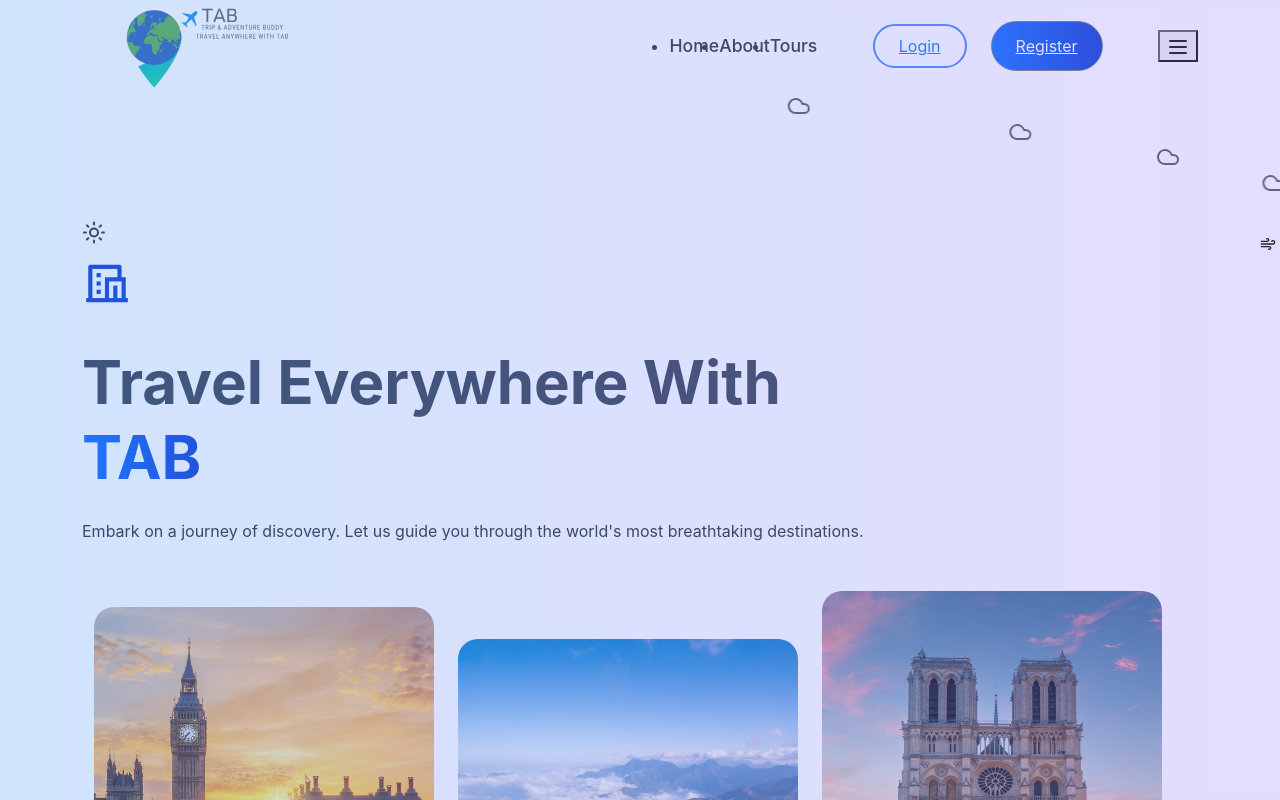
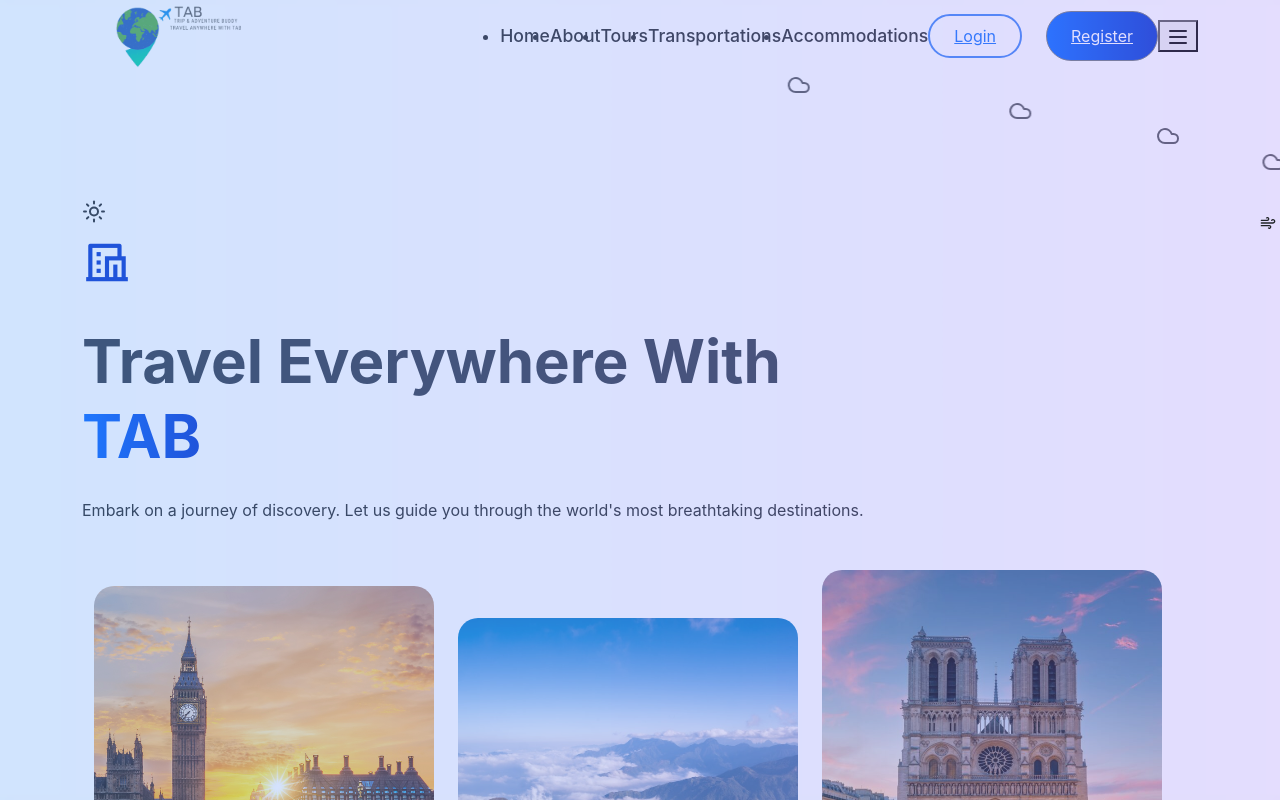
Before and after one commit to binhbb2204/Travel-App, a React (Create React App) app in the folder frontend/: page /about#/home in a window 1280 px wide. Shown: the top 800 px of the page. Built offline with nearby package versions, Linux system fonts and the light colour scheme.

Commit message:
Added transportation and accommodation environment and added to header

```diff
--- a/frontend/src/Header/Header.jsx
+++ b/frontend/src/Header/Header.jsx
@@ -18,6 +18,14 @@ const nav_links = [
   {
     path: '/tours',
     display: 'Tours'
+  },
+  {
+    path: 'transportations',
+    display: 'Transportations'
+  },
+  {
+    path: 'accommodations',
+    display: 'Accommodations'
   },
 ];
 
--- /dev/null
+++ b/frontend/src/page/Accommodations.jsx
@@ -0,0 +1,18 @@
+import React, { useEffect, useState } from 'react';
+import { motion } from 'framer-motion';
+
+import { Container, Row, Col, Form, FormGroup, Button } from "reactstrap";
+import { Link } from 'react-router-dom';
+import '../styles/accomodations.css';
+
+const Accommodations = () => {
+    return (
+    <Container className='acco__container'>
+        <section>
+            Accomodations
+        </section>
+    </Container>
+    );
+};
+
+export default Accommodations;
--- /dev/null
+++ b/frontend/src/page/Transportations.jsx
@@ -0,0 +1,18 @@
+import React, { useEffect, useState } from 'react';
+import { motion } from 'framer-motion';
+
+import { Container, Row, Col, Form, FormGroup, Button } from "reactstrap";
+import { Link } from 'react-router-dom';
+import '../styles/transportations.css';
+
+const Transportations = () => {
+    return (
+    <Container className='trans__container'>
+        <section>
+            Transportation
+        </section>
+    </Container>
+    );
+};
+
+export default Transportations;
--- a/frontend/src/router/Router.jsx
+++ b/frontend/src/router/Router.jsx
@@ -9,6 +9,9 @@ import Login from '../page/Login'
 import Register from '../page/Register'
 import Location from '../page/Location'
 import AddTourForm from '../ui/Adder/AddTourForm'
+import Accommodations from '../page/Accommodations'
+import Transportations from '../page/Transportations'
+
 const Routers = () => {
   const handleAddTour = async (formData) => {
     try {
@@ -46,6 +49,8 @@ const Routers = () => {
       <Route path='/tours/search' element={<SearchResultList />} />
       <Route path='/exotic_tours' element={<Location />} />
       <Route path='/add-tour' element={<AddTourForm onSubmit={handleAddTour} />} />
+      <Route path='/accommodations' element={<Accommodations />} />
+      <Route path='/transportations' element={<Transportations />} />
 
     </Routes>
   )
--- /dev/null
+++ b/frontend/src/styles/accomodations.css
@@ -0,0 +1,3 @@
+.acco__container{
+    min-height: 100vh;
+}
--- /dev/null
+++ b/frontend/src/styles/transportations.css
@@ -0,0 +1,3 @@
+.trans__container{
+    min-height: 100vh;
+}
```
